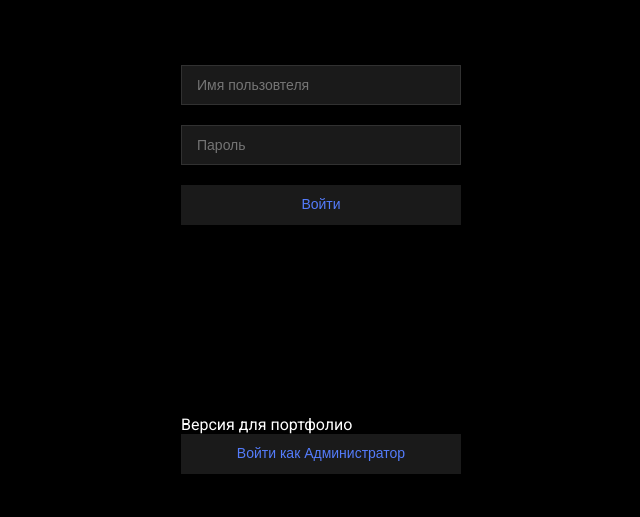
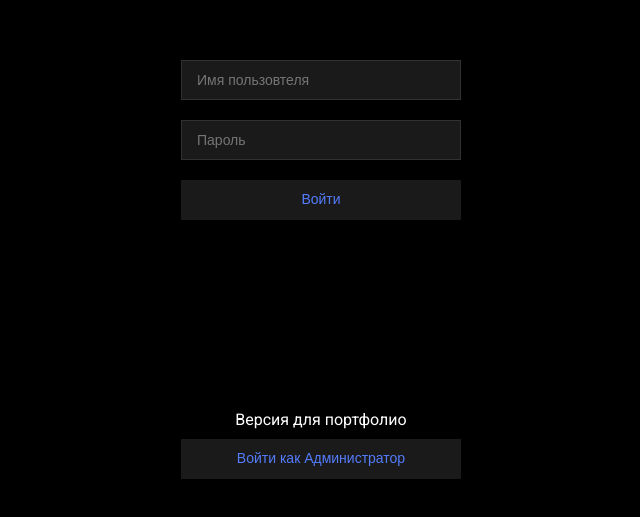
Before and after one commit to zubastu/salaryManager, a React (Vite) app: page /login in a window 1280 px wide. Shown: the part 131-648 px from the top of the page, without its empty margins (319-959 px from the left). Built offline with nearby package versions, Linux system fonts and the light colour scheme; no server answers.

Commit message:
Дополнение версии для портфолио

```diff
--- a/src/pages/Login/styles.module.scss
+++ b/src/pages/Login/styles.module.scss
@@ -15,3 +15,8 @@
     transition: opacity ease .5s;
   }
 }
+
+.protfolio {
+  text-align: center;
+  margin-bottom: 10px;
+}
```
